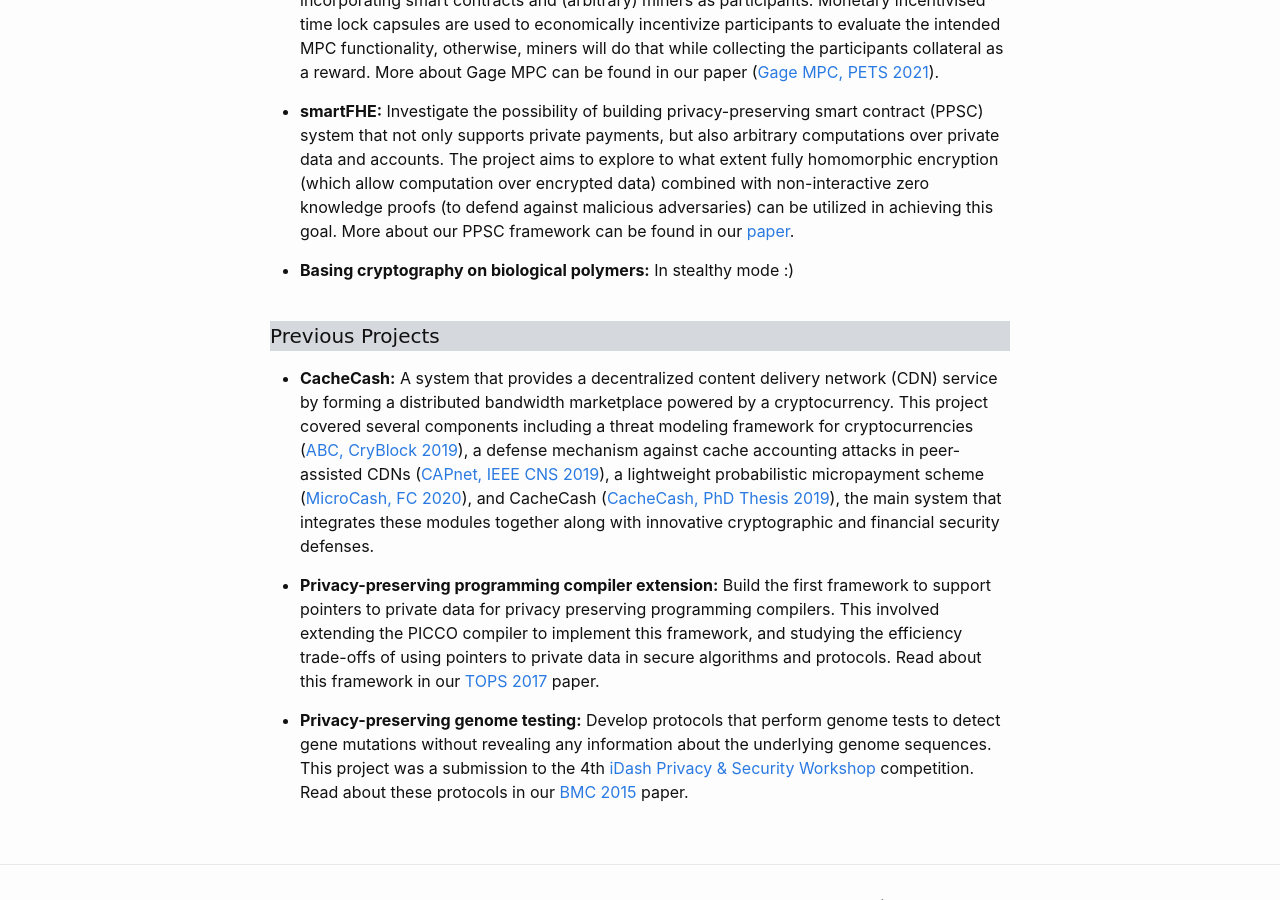
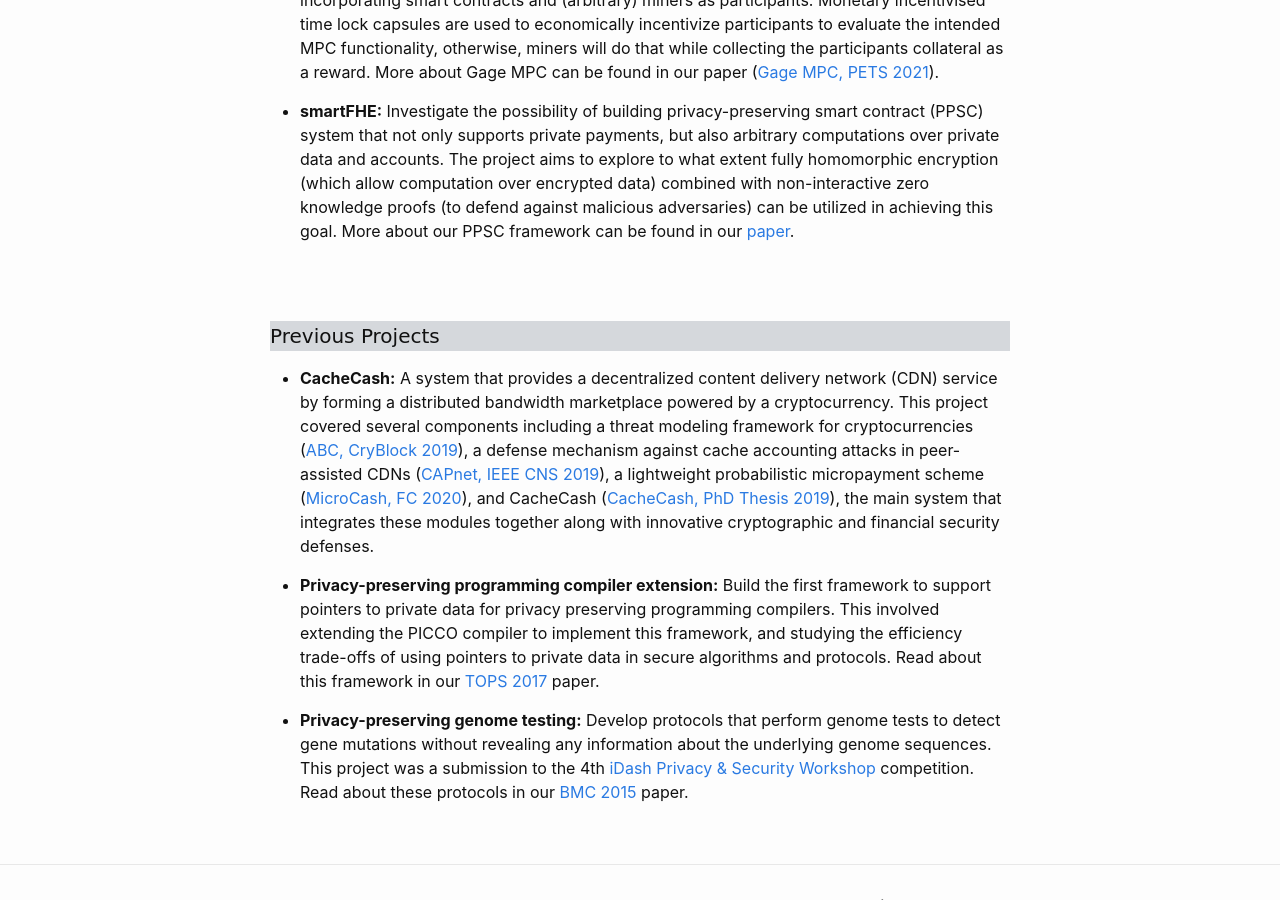
Before and after one commit to GhadaAlmashaqbeh/GhadaAlmashaqbeh.github.io, a Jekyll site: the page built from 01-research.md, in a window 1280 px wide and 900 px high, scrolled down 708 px. Built offline with Jekyll 4.4.1, drawn with Linux system fonts in a browser that asks for light colours.

Commit message:
minor edir

```diff
--- a/01-research.md
+++ b/01-research.md
@@ -25,7 +25,6 @@
 * **smartFHE:** Investigate the possibility of building privacy-preserving smart contract (PPSC) system that not only supports private payments, but also arbitrary computations over private data and accounts. The project aims to explore to what extent fully homomorphic encryption (which allow computation over encrypted data) combined with non-interactive zero knowledge proofs (to defend against malicious adversaries) can be utilized in achieving this goal. More about our PPSC framework can be found in our [paper](https://eprint.iacr.org/2021/133).
 
 
-* **Basing cryptography on biological polymers:** In stealthy mode :)
 <br/>
 <br/>
 
```
